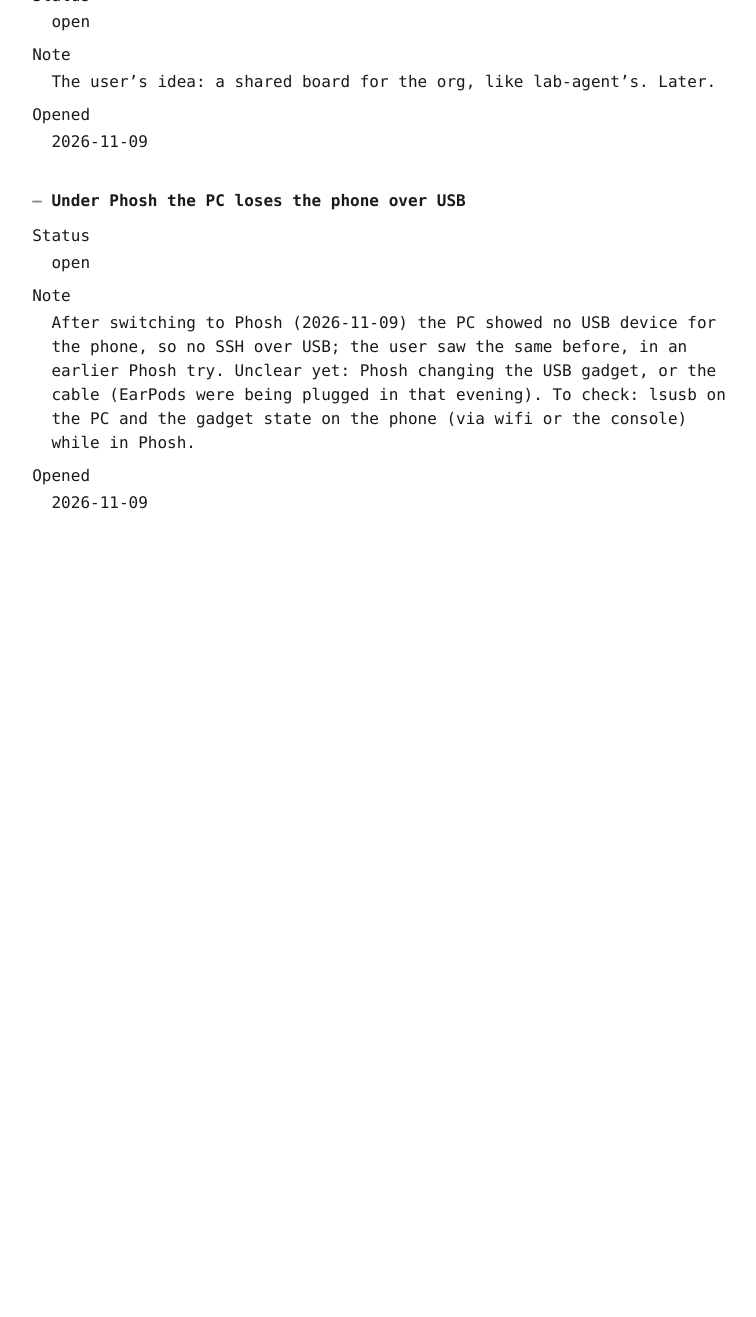
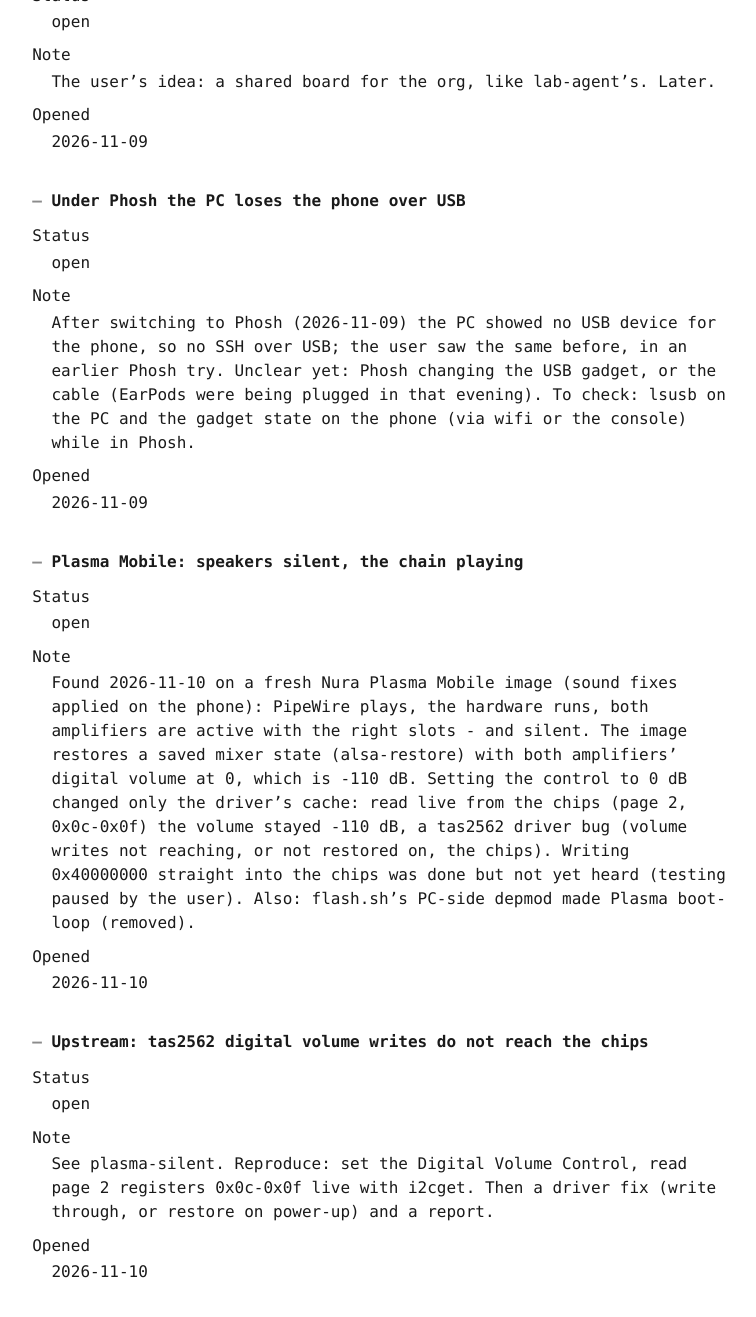
Before and after one commit to linux-phone-oco/docs, a Jekyll site: the page built from docs/backlog.md, in a window 1280 px wide and 1400 px high, scrolled down 4756 px. Shown: the top 1317 px of the window, without its empty margins (261-1017 px from the left). Built offline with Jekyll 4.4.1, drawn with Linux system fonts in a browser that asks for light colours; our own code applies the rules of GitHub Pages for plain Markdown files; before the commit the page ends 5387 px from its top, so only the background shows below that.

Commit message:
feat(data): plasma-silent and a second tas2562 bug (volume writes not reaching the chips) (#16)
Co-authored-by: lab-agent-session <agent@creation-guidelines>

```diff
--- a/data/backlog.json
+++ b/data/backlog.json
@@ -13,3 +13,5 @@
 {"id":"microphone","title":"Microphone: check, and make it work","status":"open","note":"The microphones go through the WCD9375 codec, which the stock device tree does not wire up (the sound card has only the speaker). Needs the device-tree work on linux-phone-oco/linux PR #1 (aoncc dropped, VA macro clocked from q6afecc; built and audited, not yet booted). Test idea: play a tone on the speaker and record it, so the check needs no ears. Boot test needs the user nearby (a hang needs the power button).","opened":"2026-11-09"}
 {"id":"org-board","title":"A board for linux-phone-oco","status":"open","note":"The user's idea: a shared board for the org, like lab-agent's. Later.","opened":"2026-11-09"}
 {"id":"phosh-usb","title":"Under Phosh the PC loses the phone over USB","status":"open","note":"After switching to Phosh (2026-11-09) the PC showed no USB device for the phone, so no SSH over USB; the user saw the same before, in an earlier Phosh try. Unclear yet: Phosh changing the USB gadget, or the cable (EarPods were being plugged in that evening). To check: lsusb on the PC and the gadget state on the phone (via wifi or the console) while in Phosh.","opened":"2026-11-09"}
+{"id":"plasma-silent","title":"Plasma Mobile: speakers silent, the chain playing","status":"open","note":"Found 2026-11-10 on a fresh Nura Plasma Mobile image (sound fixes applied on the phone): PipeWire plays, the hardware runs, both amplifiers are active with the right slots - and silent. The image restores a saved mixer state (alsa-restore) with both amplifiers' digital volume at 0, which is -110 dB. Setting the control to 0 dB changed only the driver's cache: read live from the chips (page 2, 0x0c-0x0f) the volume stayed -110 dB, a tas2562 driver bug (volume writes not reaching, or not restored on, the chips). Writing 0x40000000 straight into the chips was done but not yet heard (testing paused by the user). Also: flash.sh's PC-side depmod made Plasma boot-loop (removed).","opened":"2026-11-10"}
+{"id":"upstream-tas2562-volume","title":"Upstream: tas2562 digital volume writes do not reach the chips","status":"open","note":"See plasma-silent. Reproduce: set the Digital Volume Control, read page 2 registers 0x0c-0x0f live with i2cget. Then a driver fix (write through, or restore on power-up) and a report.","opened":"2026-11-10"}
--- a/docs/backlog.md
+++ b/docs/backlog.md
@@ -192,3 +192,29 @@ Note
 
 Opened
 : 2026-11-09
+
+
+<a id="plasma-silent"></a>
+### Plasma Mobile: speakers silent, the chain playing
+
+Status
+: open
+
+Note
+: Found 2026-11-10 on a fresh Nura Plasma Mobile image (sound fixes applied on the phone): PipeWire plays, the hardware runs, both amplifiers are active with the right slots - and silent. The image restores a saved mixer state (alsa-restore) with both amplifiers' digital volume at 0, which is -110 dB. Setting the control to 0 dB changed only the driver's cache: read live from the chips (page 2, 0x0c-0x0f) the volume stayed -110 dB, a tas2562 driver bug (volume writes not reaching, or not restored on, the chips). Writing 0x40000000 straight into the chips was done but not yet heard (testing paused by the user). Also: flash.sh's PC-side depmod made Plasma boot-loop (removed).
+
+Opened
+: 2026-11-10
+
+
+<a id="upstream-tas2562-volume"></a>
+### Upstream: tas2562 digital volume writes do not reach the chips
+
+Status
+: open
+
+Note
+: See plasma-silent. Reproduce: set the Digital Volume Control, read page 2 registers 0x0c-0x0f live with i2cget. Then a driver fix (write through, or restore on power-up) and a report.
+
+Opened
+: 2026-11-10
```
Also changed, not shown: docs/index.md (+1 -1 lines).
